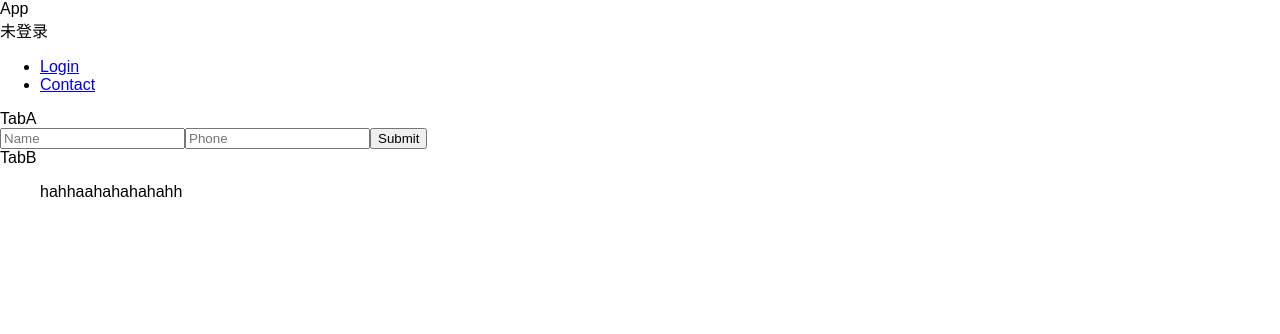
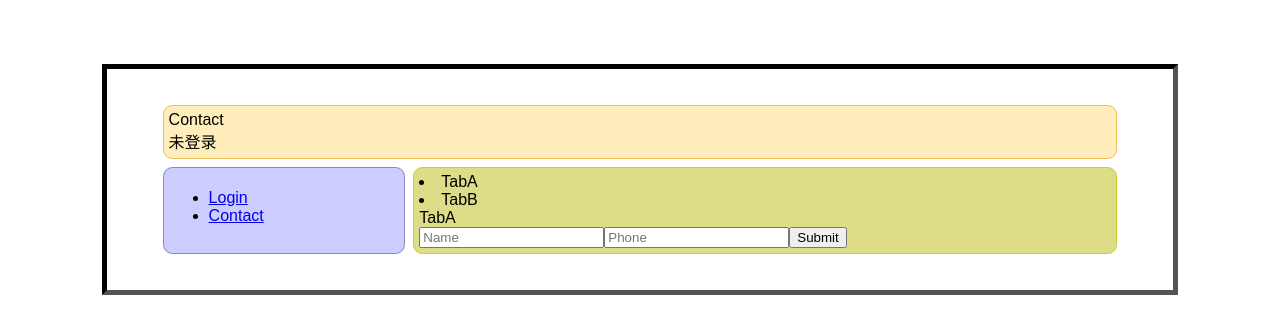
Before and after one commit to React-home-work/contact-homework, a React (Create React App) app: page /Contact in a window 1280 px wide. Shown: the top 334 px of the page. Built offline with nearby package versions, Linux system fonts and the light colour scheme.

Commit message:
second basic version

```diff
--- a/src/App.css
+++ b/src/App.css
@@ -1,5 +1,14 @@
 .App {
-  text-align: center;
+  border-width: 5px;
+  border-style: inset;
+  border-color: black;
+  margin: 5% 8% 5% 8%;
+  padding: 2.5% 4% 2.5% 4%;
+  /* margin-top: 10%;
+  margin-bottom: 10%;
+  margin-left: 15%;
+  margin-right: 15%; */
+  /* text-align: center; */
 }
 
 .App-logo {
@@ -26,3 +35,55 @@
   from { transform: rotate(0deg); }
   to { transform: rotate(360deg); }
 }
+
+
+.Container {
+  display: -webkit-flex;
+  display: flex;
+  flex-direction: column
+  /* flex-direction: row | row-reverse | column | column-reverse; */
+}
+
+.header {
+    display: block;
+    margin: 4px;
+    padding: 5px;
+    /* min-height: 100px; */
+    border: 1px solid #eebb55;
+    border-radius: 7pt;
+    background: #ffeebb;
+}
+
+.content {
+    /* min-height: 800px; */
+    margin: 0px;
+    padding: 0px;
+    display: -webkit-flex;
+    display:         flex;
+    -webkit-flex-flow: row;
+            flex-flow: row;
+}
+
+.menu-column {
+    margin: 4px;
+    padding: 5px;
+    border: 1px solid #8888bb;
+    border-radius: 7pt;
+    background: #ccccff;
+    -webkit-flex: 1 6 20%;
+            flex: 1 6 20%;
+    -webkit-order: 1;
+            order: 1;
+}
+
+.menu-content {
+    margin: 4px;
+    padding: 5px;
+    border: 1px solid #cccc33;
+    border-radius: 7pt;
+    background: #dddd88;
+    -webkit-flex: 3 1 60%;
+            flex: 3 1 60%;
+    -webkit-order: 2;
+            order: 2;
+}
--- a/src/App.js
+++ b/src/App.js
@@ -22,14 +22,14 @@ class App extends Component {
   }
 
   loginAuthenticate(routeText) {
-    if(this.props.authenticate.loginState !== true) {
+    if (this.props.authenticate.loginState !== true) {
       return "/login";
     } else {
       return routeText;
     }
   }
   loginStatePrompt() {
-    if(this.props.authenticate.loginState === true) {
+    if (this.props.authenticate.loginState === true) {
       return `${this.props.authenticate.userName} 已登录`;
     } else {
       return "未登录";
@@ -37,40 +37,42 @@ class App extends Component {
   }
   render() {
     return (
-      <div>
-        <div>App</div>
+      <div id="App" className="App">
+        <div id="Container" className="Container">
+          <div className="header">
+            <div>Contact</div>
             <div>{this.loginStatePrompt()}</div>
-        <Menu menuItem={this.props.children} loginAuthenticate={this.loginAuthenticate}></Menu>
+          </div>
+          <Menu
+            menuItem={this.props.children}
+            loginAuthenticate={this.loginAuthenticate}
+          />
+        </div>
       </div>
     );
   }
 }
 
 export class Menu extends Component {
-  // componentWillUpdate() {
-  //   console.log(this.state, 'menu will update');
-  // }
-  // componentDidUpdate() {
-  //   console.log(this.props, 'menu did update');
-  // }
   render() {
-    // loginAuthenticate(routeText) {
-    //   if()
-    // }
-
     return (
-      <div>
+      <div className="content">
+        <div className="menu-column">
           <ul>
-          <li><Link to="/login">Login</Link></li>
-          <li><Link to={this.props.loginAuthenticate("/contact")}>Contact</Link></li>
+            <li>
+              <Link to="/login">Login</Link>
+            </li>
+            <li>
+              <Link to={this.props.loginAuthenticate("/contact")}>Contact</Link>
+            </li>
           </ul>
-        {this.props.menuItem}
+        </div>
+        <div className="menu-content">{this.props.menuItem}</div>
       </div>
     );
   }
 }
 
-const mapStateToProps = (state) => state;
-
+const mapStateToProps = state => state;
 
 export default connect(mapStateToProps)(App);
--- a/src/actions.js
+++ b/src/actions.js
@@ -14,3 +14,8 @@ export const addOne = (name, phone) => ({
 export const getList = () => ({
     type: "GET_LIST"
 })
+
+export const changeTab = (tabName) => ({
+    type: "CHANGE_TAB",
+    tabName: tabName
+})
--- a/src/component/contact.js
+++ b/src/component/contact.js
@@ -2,7 +2,8 @@ import React, { Component } from "react";
 import { Router, Route, Link } from "react-router";
 import { bindActionCreators } from "redux";
 import { connect } from "react-redux";
-import { addOne, getList } from "../actions";
+import { addOne, getList, changeTab } from "../actions";
+// import "../App.css";
 import FormTab from "./form-tab";
 import ListTab from "./list-tab";
 // import { authenticateUser } from "../actions";
@@ -11,19 +12,24 @@ import { store } from "../index";
 class Contact extends Component {
   constructor(props) {
     super(props);
-    // const { dispatch } = this.props;
-
     console.log(this.props.items, "test contact");
   }
   render() {
     const { dispatch } = this.props;
     dispatch(getList());
-    // console.log(this.props, '2222');
     return (
       <div>
-        <FormTab onAddClick={(name, phone) => dispatch(addOne(name, phone))} />
-        {/*  <ListTab listItem={this.props.listOperate}></ListTab>  */}
-        <ListTab items={this.props.items} />
+        <div>
+          <li onClick={() => dispatch(changeTab("TabA"))}>TabA</li>
+          <li onClick={() => dispatch(changeTab("TabB"))}>TabB</li>
+        </div>
+        <div>
+          {
+            this.props.tabState.tabName === "TabA"
+            ? <FormTab onAddClick={(name, phone) => dispatch(addOne(name, phone))} />
+            :        <ListTab items={this.props.items} />
+          }
+      </div>
       </div>
     );
   }
@@ -38,10 +44,11 @@ class Contact extends Component {
 // };
 
 const mapStateToProps = state => ({
-  items: state.listOperate
+  items: state.listOperation,
+  tabState: state.tabChange
 });
 
-// 待确认：是否这里的state是导入reducer中的时候特指的那一部分的state///-->全局的state
+// 待确认：是否这里的state是导入reducer中的时候-->全局的state
 // const mapStateToProps = (state) => (state.addOneItem);
 // const mapStateToProps = (state) => (state.addOneItem || []);
 
--- a/src/component/list-tab.js
+++ b/src/component/list-tab.js
@@ -40,8 +40,8 @@ class ListTab extends Component {
             : this.props.items.map((item, index) => {
                 return (
                   <ol key={index}>
-                    <li>name: {item.name}</li>
-                    <li>phone: {item.phone}</li>
+                    <li><span>name: {item.name}</span>
+                    <span>&nbsp;&nbsp;&nbsp;&nbsp;phone: {item.phone}</span></li>
                   </ol>
                 );
               })}
--- a/src/reducers.js
+++ b/src/reducers.js
@@ -6,6 +6,10 @@ let defaultUser = {
   passWd: "123",
   loginState: false
 };
+
+let initialTab = {
+  tabName: "TabA"
+}
 
 export const authenticate = (state = defaultUser, action) => {
   switch (action.type) {
@@ -37,7 +41,7 @@ export const authenticate = (state = defaultUser, action) => {
   }
 };
 
-export const listOperate = (state = [], action) => {
+export const listOperation = (state = [], action) => {
     switch(action.type){
         case "ADD_ONE":
             return [
@@ -54,9 +58,19 @@ export const listOperate = (state = [], action) => {
     }
 }
 
+export const tabChange = (state = initialTab, action) => {
+  switch(action.type) {
+    case "CHANGE_TAB":
+      return {tabName: action.tabName}
+    default:
+      return state;
+  }
+}
+
 const contactApp = combineReducers({
   authenticate,
-  listOperate
+  listOperation,
+  tabChange
 });
 
 export default contactApp;
```
Also changed, not shown: 2 other files (tests, documents, lock files or other folders). Lines whose indentation alone changed are shown as unchanged.
